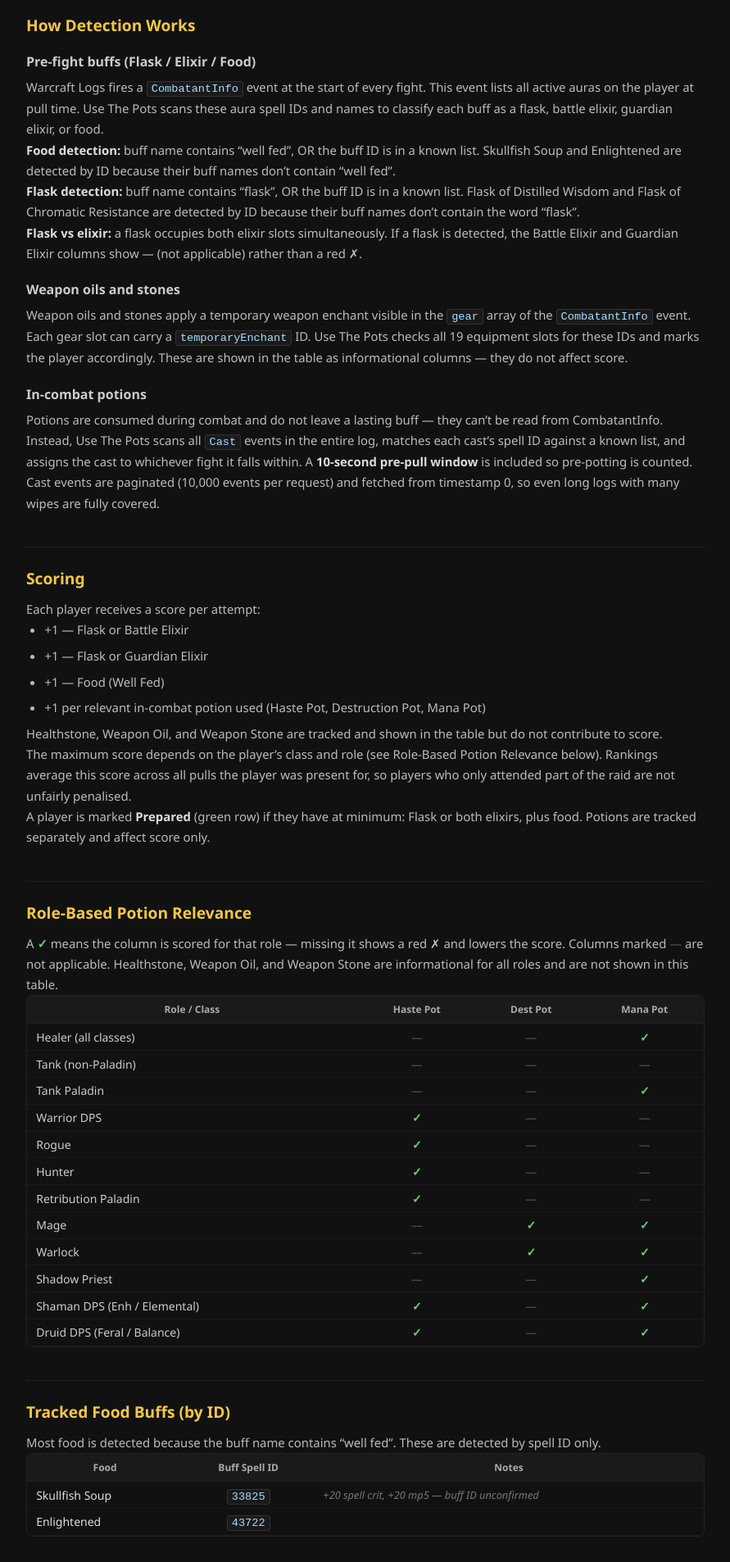
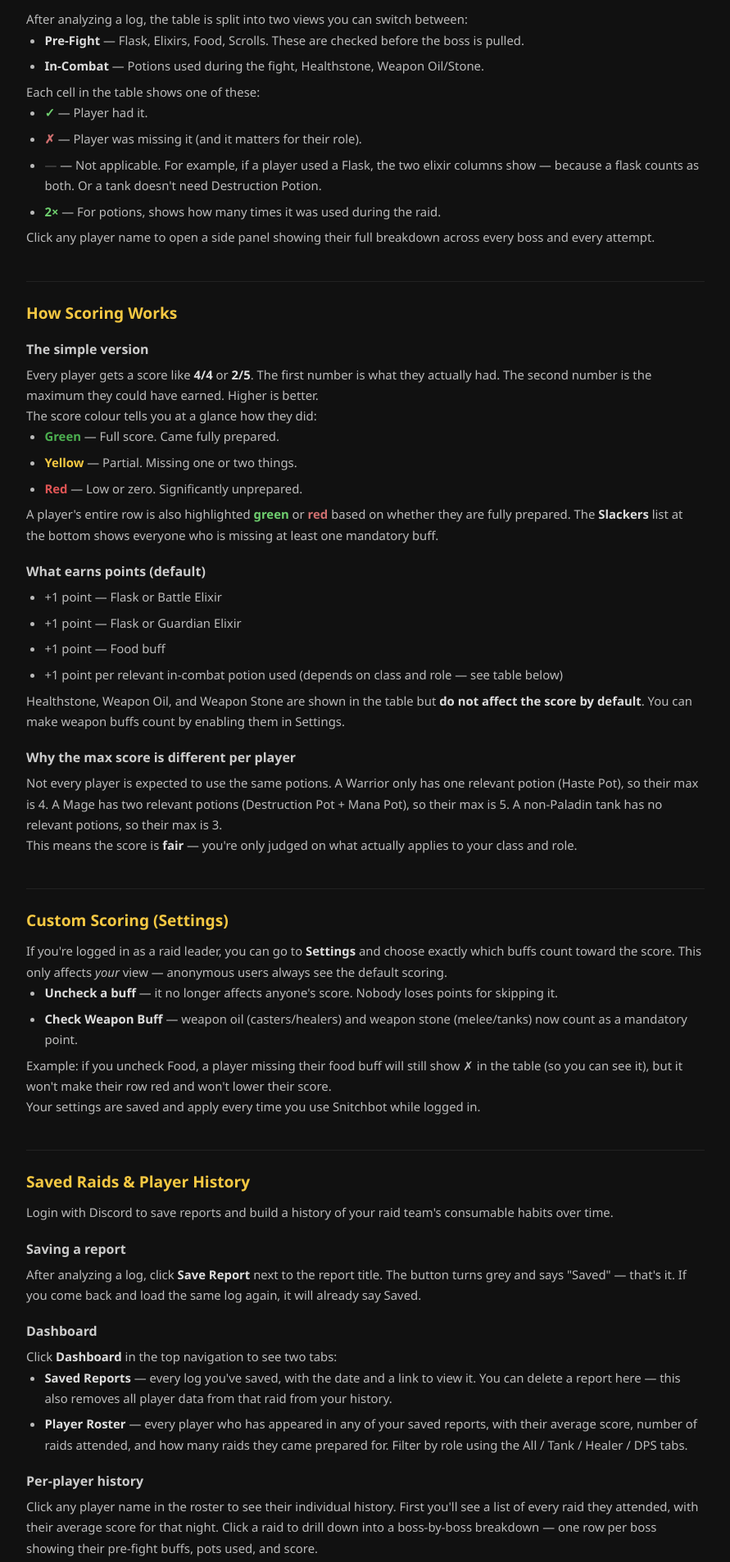
Before and after one commit to vitoc82-se/Snitchbot, a Next.js app: page /readme in a window 1280 px wide. Shown: the part 445-2351 px from the top of the page at 82% size, without its empty margins (194-1085 px from the left). Built offline with nearby package versions, Linux system fonts and the light colour scheme.

Commit message:
Deploy preview

```diff
--- a/pages/readme.js
+++ b/pages/readme.js
@@ -20,16 +20,14 @@
 
 const POT_LABEL = Object.fromEntries(POT_COLS.map(c => [c.key, c.label]));
 
-// Food items whose buff name doesn't contain "well fed" — detected by spell ID only.
 const FOOD_IDS_LIST = [
-  { name: 'Skullfish Soup', id: 33825, note: '+20 spell crit, +20 mp5 — buff ID unconfirmed' },
-  { name: 'Enlightened',    id: 43722, note: '' },
+  { name: 'Skullfish Soup', id: 33825, note: 'Buff name lacks "well fed" — detected by spell ID' },
+  { name: 'Enlightened',    id: 43722, note: 'Detected by spell ID' },
 ];
 
-// Flasks whose buff name doesn't contain "flask" — detected by spell ID only.
 const FLASK_IDS_LIST = [
-  { name: 'Flask of Distilled Wisdom',    id: 17627, note: 'Buff name lacks "flask" — detected by ID' },
-  { name: 'Flask of Chromatic Resistance',id: 17629, note: 'Buff is "Chromatic Resistance" — detected by ID' },
+  { name: 'Flask of Distilled Wisdom',     id: 17627, note: 'Buff name lacks "flask" — detected by ID' },
+  { name: 'Flask of Chromatic Resistance', id: 17629, note: 'Buff is "Chromatic Resistance" — detected by ID' },
 ];
 
 const ELIXIRS = [
@@ -51,7 +49,7 @@
 
 const POTIONS = [
   { name: 'Haste Potion',           key: 'haste_potion',       ids: [28507] },
-  { name: 'Insane Strength Potion', key: 'haste_potion',       ids: [28494], note: 'counted as Haste Pot slot' },
+  { name: 'Insane Strength Potion', key: 'haste_potion',       ids: [28494], note: 'counted as Haste Pot' },
   { name: 'Destruction Potion',     key: 'destruction_potion', ids: [28508] },
   { name: 'Super Mana Potion',      key: 'mana_potion',        ids: [28499] },
   { name: 'Major Mana Potion',      key: 'mana_potion',        ids: [17531] },
@@ -62,11 +60,11 @@
 ];
 
 const WEAPON_BUFFS = [
-  { name: 'Brilliant Wizard Oil',        type: 'Oil',   enchantId: 2628 },
-  { name: 'Brilliant Mana Oil',          type: 'Oil',   enchantId: 2629 },
-  { name: 'Superior Wizard Oil',         type: 'Oil',   enchantId: 2650 },
-  { name: 'Adamantite Sharpening Stone', type: 'Stone', enchantId: 3842 },
-  { name: 'Adamantite Weightstone',      type: 'Stone', enchantId: 3854 },
+  { name: 'Brilliant Wizard Oil',  type: 'Oil',   enchantId: 2628, note: 'confirmed' },
+  { name: 'Brilliant Mana Oil',    type: 'Oil',   enchantId: 2629, note: 'confirmed' },
+  { name: 'Unknown Oil',           type: 'Oil',   enchantId: 2678, note: 'confirmed from live logs' },
+  { name: 'Superior Wizard Oil',   type: 'Oil',   enchantId: 2650, note: 'unconfirmed' },
+  { name: 'Unknown Stone (tank)',  type: 'Stone', enchantId: 2955, note: 'confirmed from live logs' },
 ];
 
 function Section({ title, children }) {
@@ -90,90 +88,142 @@
         <h1>How It Works</h1>
         <p className="subtitle">Snitchbot — TBC consumable tracker for raid leaders</p>
 
-        <Section title="What It Tracks">
-          <p>Use The Pots reads a Warcraft Logs raid report and checks every player for:</p>
-          <ul>
-            <li><strong>Pre-fight buffs</strong> — Flask, Battle Elixir, Guardian Elixir, Food (Well Fed), Scrolls</li>
-            <li><strong>In-combat potions</strong> — Haste Pot, Destruction Pot, Mana Pot</li>
-            <li><strong>Informational (not scored)</strong> — Healthstone, Weapon Oil, Weapon Stone</li>
-          </ul>
-          <p>Each category is tracked per boss per attempt, and rolled up into raid-wide rankings.</p>
-        </Section>
-
-        <Section title="How Detection Works">
-          <h3 className="readme-h3">Pre-fight buffs (Flask / Elixir / Food)</h3>
+        <Section title="What Is Snitchbot?">
           <p>
-            Warcraft Logs fires a <code>CombatantInfo</code> event at the start of every fight. This event
-            lists all active auras on the player at pull time. Use The Pots scans these aura spell IDs
-            and names to classify each buff as a flask, battle elixir, guardian elixir, or food.
+            Snitchbot reads a <strong>Warcraft Logs</strong> raid report and tells you exactly who showed up
+            without their consumables. Paste a log URL, click Check, and within seconds you see every player
+            colour-coded: <span className="check">green = came prepared</span>, <span className="cross">red = missing something</span>.
           </p>
           <p>
-            <strong>Food detection:</strong> buff name contains &ldquo;well fed&rdquo;, OR the buff ID is in
-            a known list. Skullfish Soup and Enlightened are detected by ID because their buff names don&rsquo;t
-            contain &ldquo;well fed&rdquo;.
-          </p>
-          <p>
-            <strong>Flask detection:</strong> buff name contains &ldquo;flask&rdquo;, OR the buff ID is in
-            a known list. Flask of Distilled Wisdom and Flask of Chromatic Resistance are detected by ID
-            because their buff names don&rsquo;t contain the word &ldquo;flask&rdquo;.
-          </p>
-          <p>
-            <strong>Flask vs elixir:</strong> a flask occupies both elixir slots simultaneously. If a flask
-            is detected, the Battle Elixir and Guardian Elixir columns show <em>—</em> (not applicable)
-            rather than a red ✗.
-          </p>
-
-          <h3 className="readme-h3">Weapon oils and stones</h3>
-          <p>
-            Weapon oils and stones apply a temporary weapon enchant visible in the <code>gear</code> array
-            of the <code>CombatantInfo</code> event. Each gear slot can carry a <code>temporaryEnchant</code> ID.
-            Use The Pots checks all 19 equipment slots for these IDs and marks the player accordingly.
-            These are shown in the table as informational columns — they do not affect score.
-          </p>
-
-          <h3 className="readme-h3">In-combat potions</h3>
-          <p>
-            Potions are consumed during combat and do not leave a lasting buff — they can&rsquo;t be read
-            from CombatantInfo. Instead, Use The Pots scans all <code>Cast</code> events in the entire log,
-            matches each cast&rsquo;s spell ID against a known list, and assigns the cast to whichever fight
-            it falls within. A <strong>10-second pre-pull window</strong> is included so pre-potting is
-            counted.
-          </p>
-          <p>
-            Cast events are paginated (10,000 events per request) and fetched from timestamp 0, so even
-            long logs with many wipes are fully covered.
+            No login required to check a log. Login with Discord to unlock saved raids and player history.
           </p>
         </Section>
 
-        <Section title="Scoring">
-          <p>Each player receives a score per attempt:</p>
+        <Section title="Reading the Table">
+          <p>
+            After analyzing a log, the table is split into two views you can switch between:
+          </p>
           <ul>
-            <li>+1 — Flask or Battle Elixir</li>
-            <li>+1 — Flask or Guardian Elixir</li>
-            <li>+1 — Food (Well Fed)</li>
-            <li>+1 per relevant in-combat potion used (Haste Pot, Destruction Pot, Mana Pot)</li>
+            <li><strong>Pre-Fight</strong> — Flask, Elixirs, Food, Scrolls. These are checked before the boss is pulled.</li>
+            <li><strong>In-Combat</strong> — Potions used during the fight, Healthstone, Weapon Oil/Stone.</li>
+          </ul>
+          <p>Each cell in the table shows one of these:</p>
+          <ul>
+            <li><span className="check">✓</span> — Player had it.</li>
+            <li><span className="cross">✗</span> — Player was missing it (and it matters for their role).</li>
+            <li><span className="na-text">—</span> — Not applicable. For example, if a player used a Flask, the two elixir columns show — because a flask counts as both. Or a tank doesn't need Destruction Potion.</li>
+            <li><span className="check">2×</span> — For potions, shows how many times it was used during the raid.</li>
           </ul>
           <p>
-            Healthstone, Weapon Oil, and Weapon Stone are tracked and shown in the table but do
-            not contribute to score.
+            Click any player name to open a side panel showing their full breakdown across every boss and every attempt.
+          </p>
+        </Section>
+
+        <Section title="How Scoring Works">
+          <h3 className="readme-h3">The simple version</h3>
+          <p>
+            Every player gets a score like <strong>4/4</strong> or <strong>2/5</strong>. The first number is
+            what they actually had. The second number is the maximum they could have earned. Higher is better.
           </p>
           <p>
-            The maximum score depends on the player&rsquo;s class and role (see Role-Based Potion Relevance below).
-            Rankings average this score across all pulls the player was present for, so players who
-            only attended part of the raid are not unfairly penalised.
+            The score colour tells you at a glance how they did:
+          </p>
+          <ul>
+            <li><span style={{ color: '#4caf50', fontWeight: 'bold' }}>Green</span> — Full score. Came fully prepared.</li>
+            <li><span style={{ color: '#f5c842', fontWeight: 'bold' }}>Yellow</span> — Partial. Missing one or two things.</li>
+            <li><span style={{ color: '#e05555', fontWeight: 'bold' }}>Red</span> — Low or zero. Significantly unprepared.</li>
+          </ul>
+          <p>
+            A player's entire row is also highlighted <span className="check">green</span> or <span className="cross">red</span> based
+            on whether they are fully prepared. The <strong>Slackers</strong> list at the bottom shows everyone
+            who is missing at least one mandatory buff.
+          </p>
+
+          <h3 className="readme-h3">What earns points (default)</h3>
+          <ul>
+            <li>+1 point — Flask or Battle Elixir</li>
+            <li>+1 point — Flask or Guardian Elixir</li>
+            <li>+1 point — Food buff</li>
+            <li>+1 point per relevant in-combat potion used (depends on class and role — see table below)</li>
+          </ul>
+          <p>
+            Healthstone, Weapon Oil, and Weapon Stone are shown in the table but <strong>do not affect the score by default</strong>.
+            You can make weapon buffs count by enabling them in Settings.
+          </p>
+
+          <h3 className="readme-h3">Why the max score is different per player</h3>
+          <p>
+            Not every player is expected to use the same potions. A Warrior only has one relevant potion
+            (Haste Pot), so their max is 4. A Mage has two relevant potions (Destruction Pot + Mana Pot),
+            so their max is 5. A non-Paladin tank has no relevant potions, so their max is 3.
           </p>
           <p>
-            A player is marked <strong>Prepared</strong> (green row) if they have at minimum: Flask or
-            both elixirs, plus food. Potions are tracked separately and affect score only.
+            This means the score is <strong>fair</strong> — you're only judged on what actually applies to your class and role.
+          </p>
+        </Section>
+
+        <Section title="Custom Scoring (Settings)">
+          <p>
+            If you're logged in as a raid leader, you can go to <strong>Settings</strong> and choose exactly
+            which buffs count toward the score. This only affects <em>your</em> view — anonymous users
+            always see the default scoring.
+          </p>
+          <ul>
+            <li><strong>Uncheck a buff</strong> — it no longer affects anyone's score. Nobody loses points for skipping it.</li>
+            <li><strong>Check Weapon Buff</strong> — weapon oil (casters/healers) and weapon stone (melee/tanks) now count as a mandatory point.</li>
+          </ul>
+          <p>
+            Example: if you uncheck Food, a player missing their food buff will still show ✗ in the table
+            (so you can see it), but it won't make their row red and won't lower their score.
+          </p>
+          <p>
+            Your settings are saved and apply every time you use Snitchbot while logged in.
+          </p>
+        </Section>
+
+        <Section title="Saved Raids & Player History">
+          <p>
+            Login with Discord to save reports and build a history of your raid team's consumable habits over time.
+          </p>
+
+          <h3 className="readme-h3">Saving a report</h3>
+          <p>
+            After analyzing a log, click <strong>Save Report</strong> next to the report title. The button
+            turns grey and says "Saved" — that's it. If you come back and load the same log again, it will
+            already say Saved.
+          </p>
+
+          <h3 className="readme-h3">Dashboard</h3>
+          <p>
+            Click <strong>Dashboard</strong> in the top navigation to see two tabs:
+          </p>
+          <ul>
+            <li>
+              <strong>Saved Reports</strong> — every log you've saved, with the date and a link to view it.
+              You can delete a report here — this also removes all player data from that raid from your history.
+            </li>
+            <li>
+              <strong>Player Roster</strong> — every player who has appeared in any of your saved reports,
+              with their average score, number of raids attended, and how many raids they came prepared for.
+              Filter by role using the All / Tank / Healer / DPS tabs.
+            </li>
+          </ul>
+
+          <h3 className="readme-h3">Per-player history</h3>
+          <p>
+            Click any player name in the roster to see their individual history. First you'll see a list of
+            every raid they attended, with their average score for that night. Click a raid to drill down
+            into a boss-by-boss breakdown — one row per boss showing their pre-fight buffs, pots used, and score.
+          </p>
+          <p className="readme-note">
+            Player data is stored inside each saved report. Deleting a report removes that raid from all player histories automatically.
           </p>
         </Section>
 
         <Section title="Role-Based Potion Relevance">
           <p>
-            A <span className="check">✓</span> means the column is scored for that role — missing it shows
-            a red ✗ and lowers the score. Columns marked <span className="na-text">—</span> are not
-            applicable. Healthstone, Weapon Oil, and Weapon Stone are informational for all roles and
-            are not shown in this table.
+            This table shows which potions are expected for each role. A <span className="check">✓</span> means
+            the potion is scored for that role. <span className="na-text">—</span> means it doesn't apply.
           </p>
           <div className="table-wrap">
             <table>
@@ -199,13 +249,33 @@
           </div>
         </Section>
 
+        <Section title="Technical: How Detection Works">
+          <h3 className="readme-h3">Pre-fight buffs (Flask / Elixir / Food)</h3>
+          <p>
+            Warcraft Logs fires a <code>CombatantInfo</code> event at the start of every fight listing all
+            active auras. Snitchbot scans these aura IDs and names to detect flask, elixir, and food buffs.
+            If a flask is detected, both elixir columns show — (not applicable) since a flask counts as both.
+          </p>
+
+          <h3 className="readme-h3">Weapon oils and stones</h3>
+          <p>
+            Weapon enchants appear as a <code>temporaryEnchant</code> ID on weapon gear slots inside the
+            <code>CombatantInfo</code> gear array. All 19 equipment slots are checked.
+          </p>
+
+          <h3 className="readme-h3">In-combat potions</h3>
+          <p>
+            Potions don't leave a lasting buff so they can't be read from CombatantInfo. Instead, all
+            <code>Cast</code> events in the log are scanned and matched against known spell IDs.
+            A <strong>10-second pre-pull window</strong> is included so pre-potting is counted correctly.
+          </p>
+        </Section>
+
         <Section title="Tracked Food Buffs (by ID)">
-          <p>Most food is detected because the buff name contains &ldquo;well fed&rdquo;. These are detected by spell ID only.</p>
+          <p>Most food is detected because the buff name contains "well fed". These are detected by spell ID only.</p>
           <div className="table-wrap">
             <table>
-              <thead>
-                <tr><th>Food</th><th>Buff Spell ID</th><th>Notes</th></tr>
-              </thead>
+              <thead><tr><th>Food</th><th>Spell ID</th><th>Notes</th></tr></thead>
               <tbody>
                 {FOOD_IDS_LIST.map(f => (
                   <tr key={f.id}>
@@ -220,12 +290,10 @@
         </Section>
 
         <Section title="Tracked Flasks (by ID)">
-          <p>Most flasks are detected because their buff name contains &ldquo;flask&rdquo;. These two are detected by spell ID only.</p>
+          <p>Most flasks are detected by name. These two are detected by spell ID only.</p>
           <div className="table-wrap">
             <table>
-              <thead>
-                <tr><th>Flask</th><th>Buff Spell ID</th><th>Notes</th></tr>
-              </thead>
+              <thead><tr><th>Flask</th><th>Spell ID</th><th>Notes</th></tr></thead>
               <tbody>
                 {FLASK_IDS_LIST.map(f => (
                   <tr key={f.id}>
@@ -240,12 +308,9 @@
         </Section>
 
         <Section title="Tracked Elixirs">
-          <p>Detected via buff spell ID in CombatantInfo auras.</p>
           <div className="table-wrap">
             <table>
-              <thead>
-                <tr><th>Elixir</th><th>Type</th><th>Buff Spell ID</th></tr>
-              </thead>
+              <thead><tr><th>Elixir</th><th>Type</th><th>Spell ID</th></tr></thead>
               <tbody>
                 {ELIXIRS.map(e => (
                   <tr key={e.id}>
@@ -260,12 +325,9 @@
         </Section>
 
         <Section title="Tracked Potions">
-          <p>Detected via cast spell ID in Cast events.</p>
           <div className="table-wrap">
             <table>
-              <thead>
-                <tr><th>Potion</th><th>Tracked As</th><th>Cast Spell ID(s)</th><th>Notes</th></tr>
-              </thead>
+              <thead><tr><th>Potion</th><th>Tracked As</th><th>Cast Spell ID(s)</th><th>Notes</th></tr></thead>
               <tbody>
                 {POTIONS.map(p => (
                   <tr key={p.name}>
@@ -281,21 +343,17 @@
         </Section>
 
         <Section title="Tracked Weapon Buffs">
-          <p>
-            Detected via temporary enchant ID on weapon gear slots in CombatantInfo. Shown as informational
-            columns — not scored. Enchant IDs marked as unconfirmed until seen in live log data.
-          </p>
+          <p>Detected via temporary enchant ID on weapon slots in CombatantInfo.</p>
           <div className="table-wrap">
             <table>
-              <thead>
-                <tr><th>Item</th><th>Type</th><th>Enchant ID</th></tr>
-              </thead>
+              <thead><tr><th>Item</th><th>Type</th><th>Enchant ID</th><th>Status</th></tr></thead>
               <tbody>
                 {WEAPON_BUFFS.map(w => (
                   <tr key={w.enchantId}>
                     <td>{w.name}</td>
                     <td>{w.type}</td>
                     <td className="center"><code>{w.enchantId}</code></td>
+                    <td className="readme-note">{w.note}</td>
                   </tr>
                 ))}
               </tbody>
@@ -306,26 +364,17 @@
         <Section title="Known Limitations">
           <ul>
             <li>
-              <strong>Older healthstone rank IDs unconfirmed</strong> — IDs 27237 and 27232 are confirmed
-              from live data. The lower-rank IDs (27230, 11730, 11729, 6263, 6262) have not been seen
-              in logs yet but are kept for coverage.
+              <strong>Spec inference is approximate</strong> — hybrid classes (Druid, Shaman, Paladin) are
+              assigned a role by Warcraft Logs. Within DPS, Feral and Balance Druids or Enhancement and
+              Elemental Shamans share potion columns showing both options.
             </li>
             <li>
-              <strong>Weapon enchant IDs unconfirmed</strong> — The temporary enchant IDs for Brilliant
-              Wizard Oil, Brilliant Mana Oil, Superior Wizard Oil, Adamantite Sharpening Stone, and
-              Adamantite Weightstone have not yet been verified from live log data. They will be corrected
-              as real logs are processed.
+              <strong>Some weapon enchant IDs unconfirmed</strong> — Superior Wizard Oil (2650) hasn't been
+              seen in live log data yet. The confirmed ones (2628, 2629, 2678, 2955) were verified from real raids.
             </li>
             <li>
-              <strong>Scrolls tracked but not scored</strong> — Scroll of Agility V (33077), Scroll of
-              Protection V (33079), Scroll of Strength V (33082), Scroll of Spirit IV (12177), and
-              Scroll of Intellect IV (12176) are detected and shown in the table, but do not contribute
-              to a player&rsquo;s score. Other scroll ranks and types are added as confirmed from live logs.
-            </li>
-            <li>
-              <strong>Spec inference is approximate</strong> — hybrid classes (Druid, Shaman, Paladin)
-              are assigned a role (tank/healer/dps) by Warcraft Logs. Within DPS, Feral and Balance
-              Druids or Enhancement and Elemental Shamans share a potion column showing both options.
+              <strong>Healthstone is tracked but not scored by default</strong> — it shows in the In-Combat
+              table column for reference only.
             </li>
           </ul>
         </Section>
```
